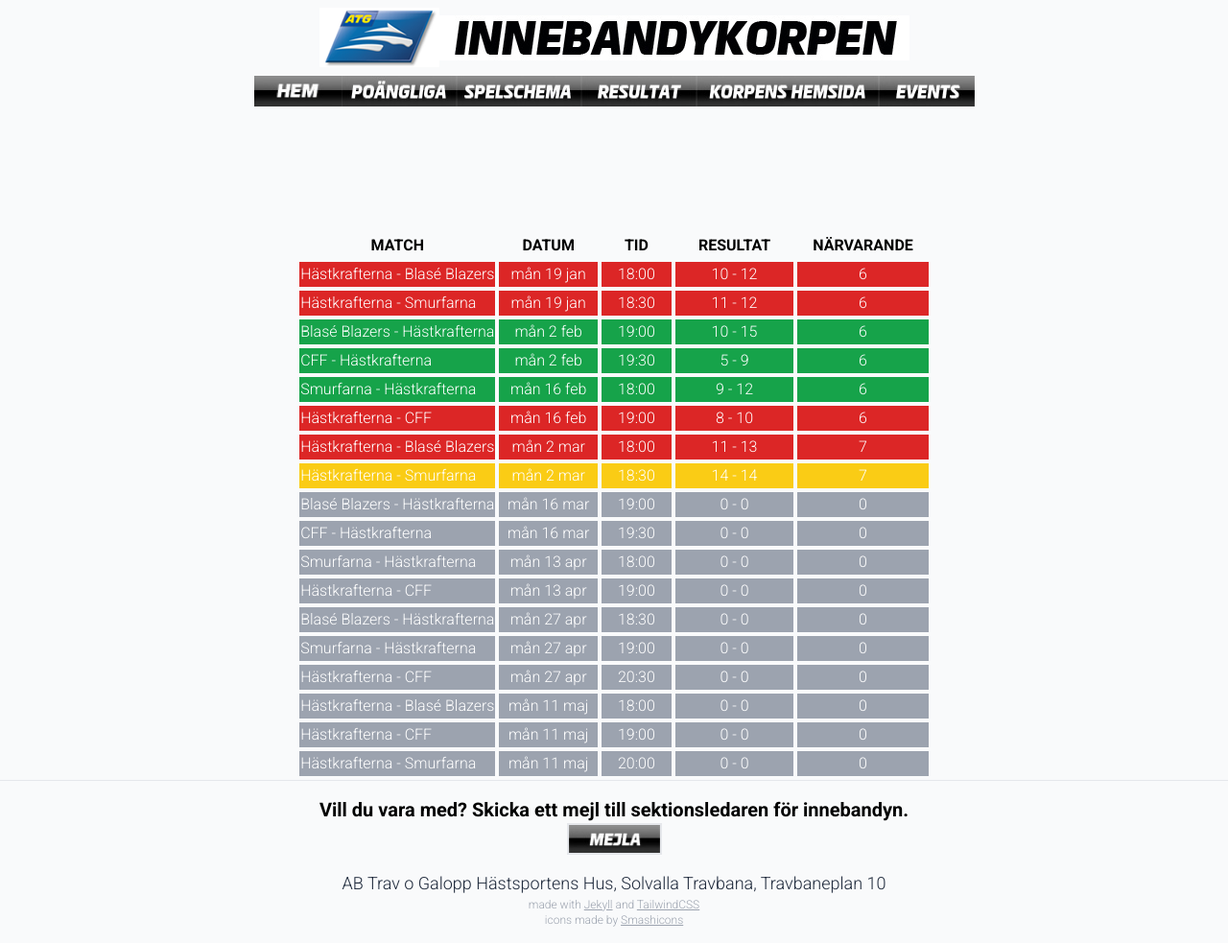
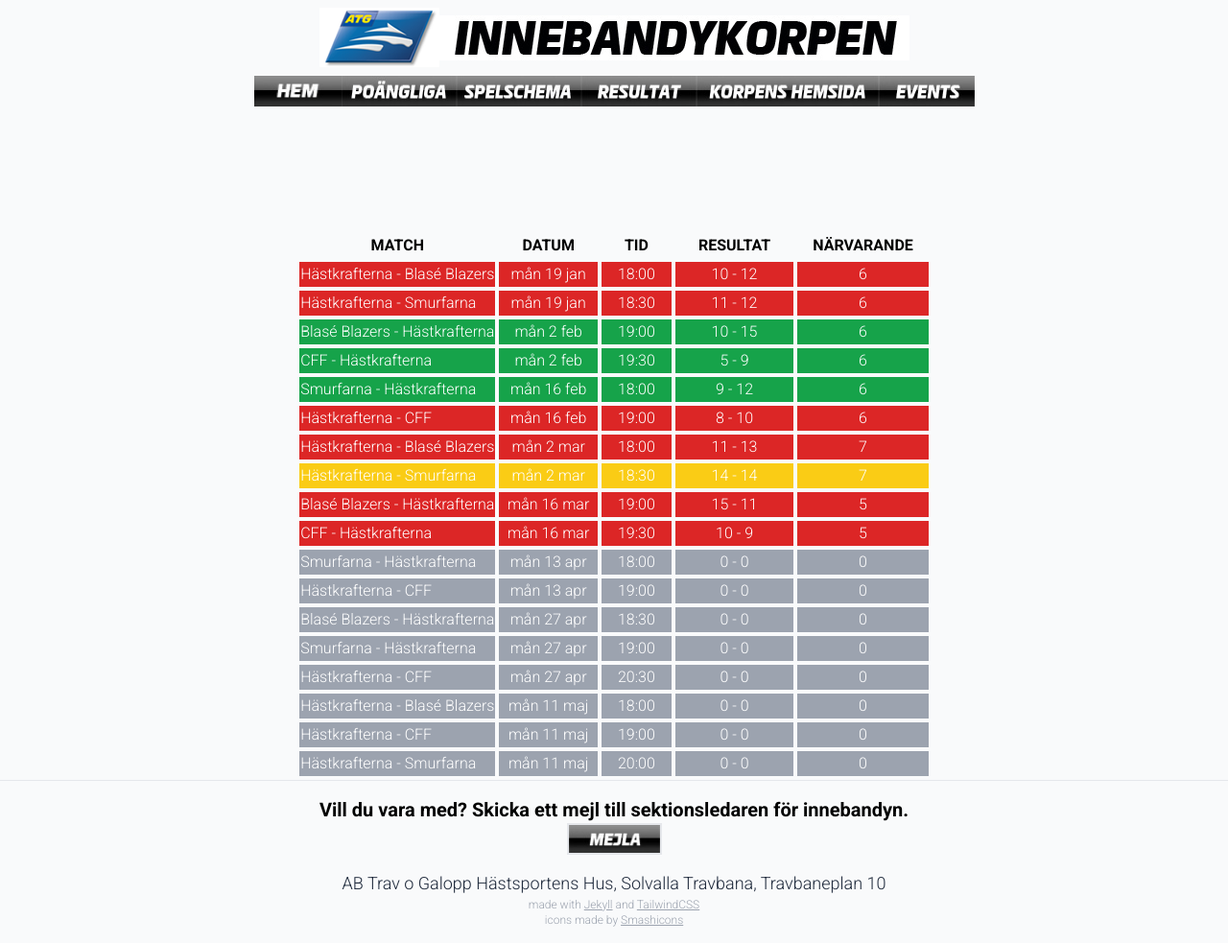
Before and after one commit to andreashogvall/andreashogvall.github.io, a Jekyll site: the page built from resultat.html, in a window 1280 px wide. Shown: the whole page at 96% size. Built offline with Jekyll 4.4.1, drawn with Linux system fonts in a browser that asks for light colours; nearby versions of some CDN libraries.

Commit message:
Update resultat.html

```diff
--- a/resultat.html
+++ b/resultat.html
@@ -72,19 +72,19 @@
     <td class="text-center">14 - 14</td>
     <td class="text-center">7</td>
   </tr>
-  <tr class="bg-gray-400 text-white border-2 border-slate-200">
+  <tr class="bg-red-600 text-white border-2 border-slate-200">
     <td>Blasé Blazers - Hästkrafterna</td>
     <td class="text-center">mån 16 mar</td>
     <td class="text-center">19:00</td>
-    <td class="text-center">0 - 0</td>
-    <td class="text-center">0</td>
+    <td class="text-center">15 - 11</td>
+    <td class="text-center">5</td>
   </tr>
-  <tr class="bg-gray-400 text-white border-2 border-slate-200">
+  <tr class="bg-red-600 text-white border-2 border-slate-200">
     <td>CFF - Hästkrafterna</td>
     <td class="text-center">mån 16 mar</td>
     <td class="text-center">19:30</td>
-    <td class="text-center">0 - 0</td>
-    <td class="text-center">0</td>
+    <td class="text-center">10 - 9</td>
+    <td class="text-center">5</td>
   </tr>
   <tr class="bg-gray-400 text-white border-2 border-slate-200">
     <td>Smurfarna - Hästkrafterna</td>
```
